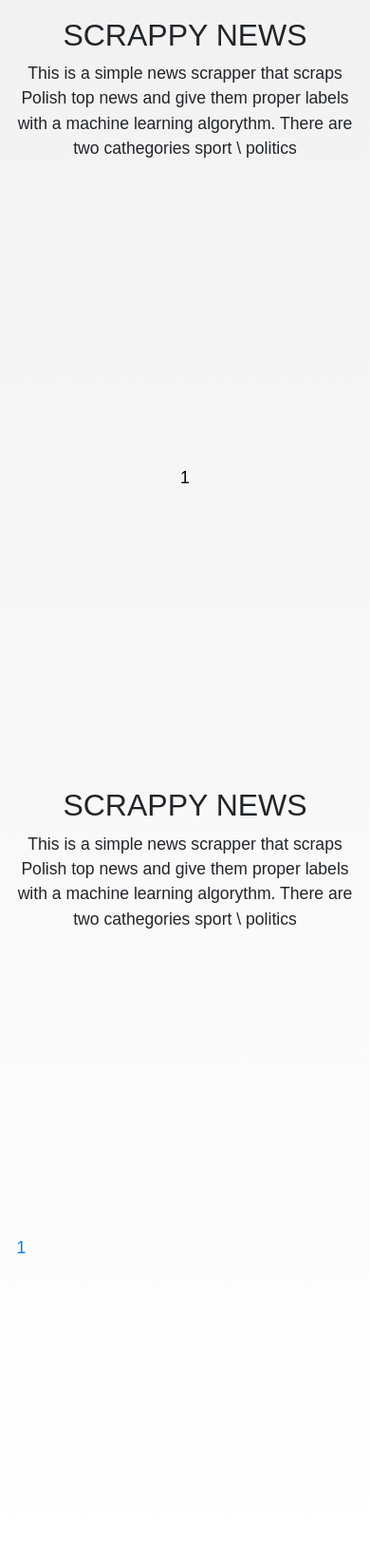
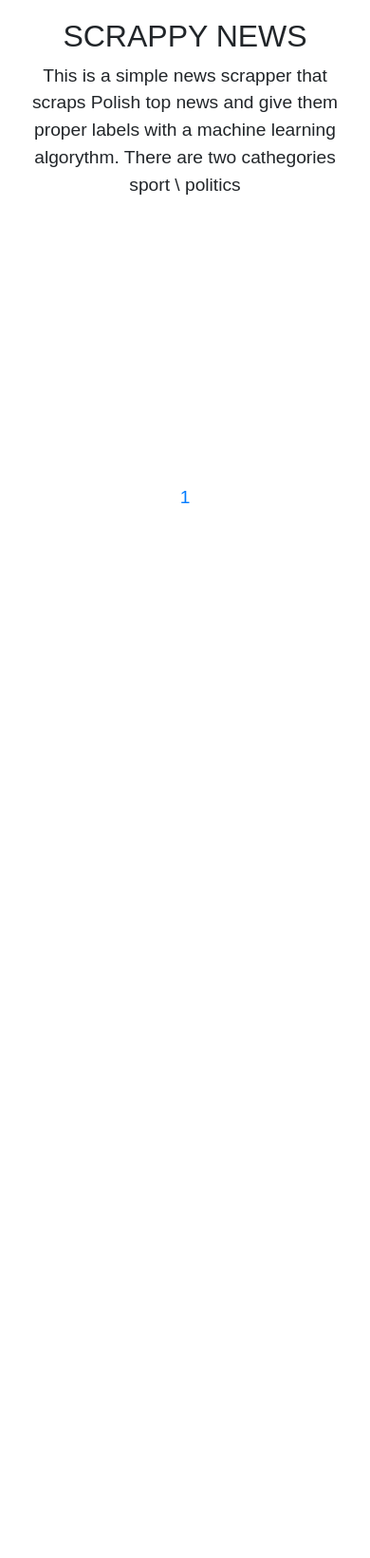
Before and after one commit to michal-siedlecki/scrappy_news, a Flask app: template templates/home.html in a window 390 px wide. Shown: the whole page at 95% size. After the commit the page ends 530 px from the top, so only its background shows below. Run offline with Flask 2, Linux system fonts and the light colour scheme; the template is opened without the code that fills it: most values are stand-ins (such as "Sample title", 1, 10 or a date in 2020); parts of the project's set-up code (start-up, migrations or seed data) failed here and were passed over; some libraries are stand-ins or nearby versions.

Commit message:
responsive adjust

```diff
--- a/static/main.css
+++ b/static/main.css
@@ -44,32 +44,20 @@ body{
 @media screen and (max-width: 600px) {
 
 	body{
-		font-family: Sans-Serif;
-		font-weight:500;
-		font-size:1.1rem;
-		background-image: linear-gradient(#f2f2f2, white);
+
+		font-size:1.2rem;
+		background-image: none;
+		background-color: white;
+
 	}
 	.wrapper{
 			display:grid;
 			grid-template-columns: 1fr;
 			grid-gap: 0.5em;
 			grid-auto-rows: auto;
-			margin: 1em;
 
 	}
 
-	.a, header{
-		padding:1em;
-		border-radius: 10px;
-		text-decoration: none;
-	}
-
-	.wrapper > a {
-		padding:1em;
-		border-radius: 10px;
-		color: black;
-		text-decoration: none;
-	}
 
 	.header {
 		grid-column: 1/1;
--- a/templates/home.html
+++ b/templates/home.html
@@ -22,10 +22,11 @@
             news and give them proper labels with a machine learning algorythm. There are two cathegories sport \ politics
         </p>
         </div>
-
+		<div class="articles">
         {% for header in headers %}
                 <a href="{{ header[1] }}" target="_blank" class="{{ header[2] }}"><div>{{ header[0] }}</div></a>
         {% endfor %}
+		</div>
     </div>
         <!-- Optional JavaScript -->
         <!-- jQuery first, then Popper.js, then Bootstrap JS -->
@@ -35,31 +36,3 @@
     <script src="https://maxcdn.bootstrapcdn.com/bootstrap/4.0.0/js/bootstrap.min.js" integrity="sha384-JZR6Spejh4U02d8jOt6vLEHfe/JQGiRRSQQxSfFWpi1MquVdAyjUar5+76PVCmYl" crossorigin="anonymous"></script>
 </body>
 </html>
-
-    <title>SCRAPPY NEWS</title>
-
-</head>
-
-<body>
-
-    <div class="wrapper">
-        <div class="header"><b><h2>SCRAPPY NEWS</h2></b>
-        <p>
-            This is a simple news scrapper that scraps Polish top
-            news and give them proper labels with a machine learning algorythm. There are two cathegories sport \ politics
-        </p>
-
-        </div>
-		<div class="headers">
-        {% for header in headers %}
-                <div><a href="{{ header[1] }}" target="_blank" class="{{ header[2] }}">{{ header[0] }}</div></a>
-        {% endfor %}
-		</div>
-    </div>
-        <!-- Optional JavaScript -->
-        <!-- jQuery first, then Popper.js, then Bootstrap JS -->
-	<script src="https://code.jquery.com/jquery-3.2.1.slim.min.js" integrity="sha384-KJ3o2DKtIkvYIK3UENzmM7KCkRr/rE9/Qpg6aAZGJwFDMVNA/GpGFF93hXpG5KkN" crossorigin="anonymous"></script>
-    <script src="https://cdnjs.cloudflare.com/ajax/libs/popper.js/1.12.9/umd/popper.min.js" integrity="sha384-ApNbgh9B+Y1QKtv3Rn7W3mgPxhU9K/ScQsAP7hUibX39j7fakFPskvXusvfa0b4Q" crossorigin="anonymous"></script>
-    <script src="https://maxcdn.bootstrapcdn.com/bootstrap/4.0.0/js/bootstrap.min.js" integrity="sha384-JZR6Spejh4U02d8jOt6vLEHfe/JQGiRRSQQxSfFWpi1MquVdAyjUar5+76PVCmYl" crossorigin="anonymous"></script>
-</body>
-</html>
```
